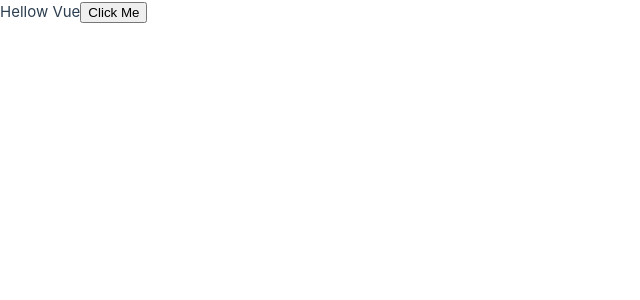
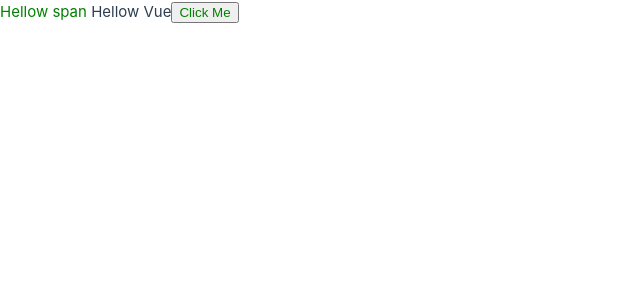
Before and after one commit to Sergiyan92/Traveler, a Vue app: page / in a window 1280 px wide. Shown: the top 300 px of the page, without its empty margins (0-640 px from the left). Built offline with nearby package versions, Linux system fonts and the light colour scheme.

Commit message:
create style

```diff
--- a/src/App.vue
+++ b/src/App.vue
@@ -1,4 +1,24 @@
 <script setup>
 import IBotton from './components/IButton/IBotton.vue'
+
+const classes = {
+  'bg-red': true,
+  'bg-black': false
+}
 </script>
-<template>Hellow Vue<IBotton></IBotton></template>
+<template>
+  <span class="btn">Hellow span</span>
+  Hellow Vue<IBotton :class="classes"></IBotton>
+</template>
+
+<style scoped>
+.btn {
+  color: green;
+}
+.btn-red {
+  color: red;
+}
+.bg-black {
+  background: #000;
+}
+</style>
--- a/src/components/IButton/IBotton.vue
+++ b/src/components/IButton/IBotton.vue
@@ -1,3 +1,9 @@
 <template>
-  <button>Click Me</button>
+  <button class="btn">Click Me</button>
 </template>
+
+<style scoped>
+.btn {
+  color: red;
+}
+</style>
```
